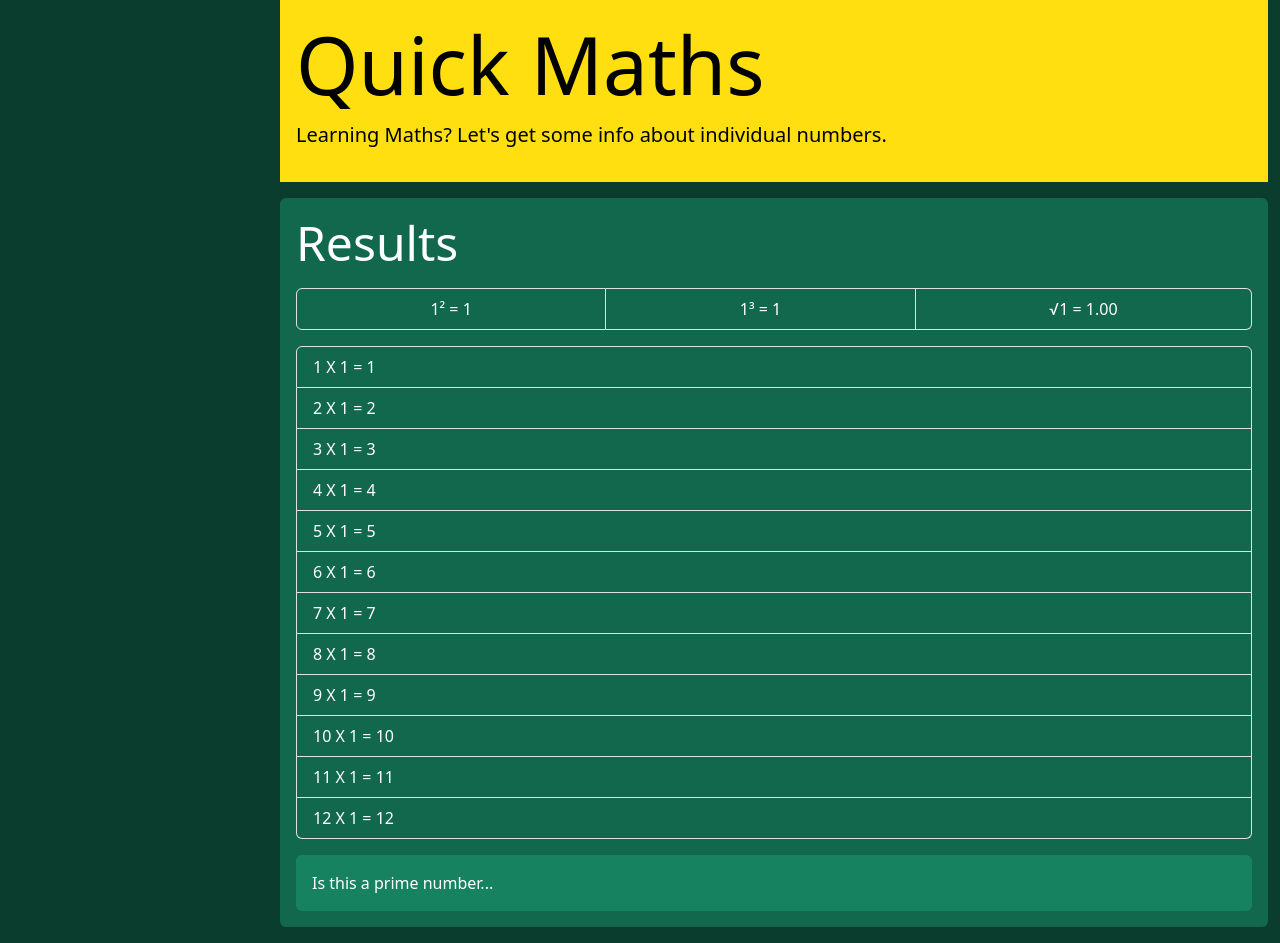
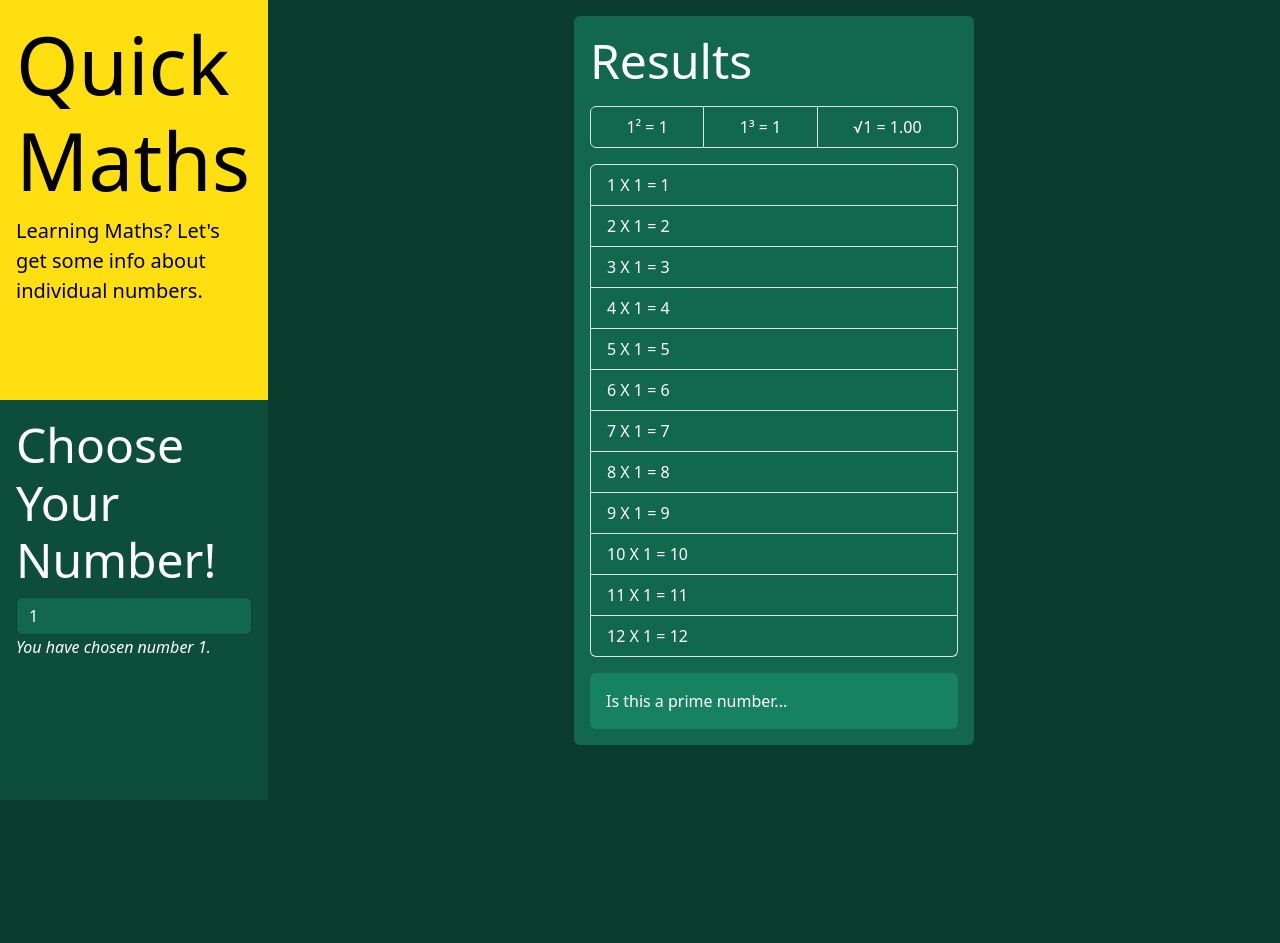
Before and after one commit to atcraigwatson/quick-maths-with-reactjs, a React (Vite) app: page / in a window 1280 px wide. After the commit the page ends 800 px from the top, so only its background shows below. Built offline with nearby package versions, Linux system fonts and the light colour scheme.

Commit message:
Update for two col layout

```diff
--- a/src/App.tsx
+++ b/src/App.tsx
@@ -1,12 +1,25 @@
+// React imports
+import { useState }     from 'react'
 
-import PageHeader from './components/PageHeader'
-import MathCard   from './components/MathCard'
+// Component imports
+import PageHeader       from './components/PageHeader'
+import MathChooseNumber from './components/MathChooseNumber'
+import MathCard         from './components/MathCard'
+
+// Context imports
+import MathContext      from './context'
 
 export default function App() {
+  const [num, setNum] = useState(1);
   return (
-		<main className="container-fluid">
-			<PageHeader />
-			<MathCard />
+		<main className="d-flex flex-column flex-md-row">
+      <MathContext.Provider value={{ num, setNum }}>
+        <div className="header">
+          <PageHeader />
+          <MathChooseNumber />
+        </div>
+        <MathCard />
+      </MathContext.Provider>
 		</main>
   );
 };
```
